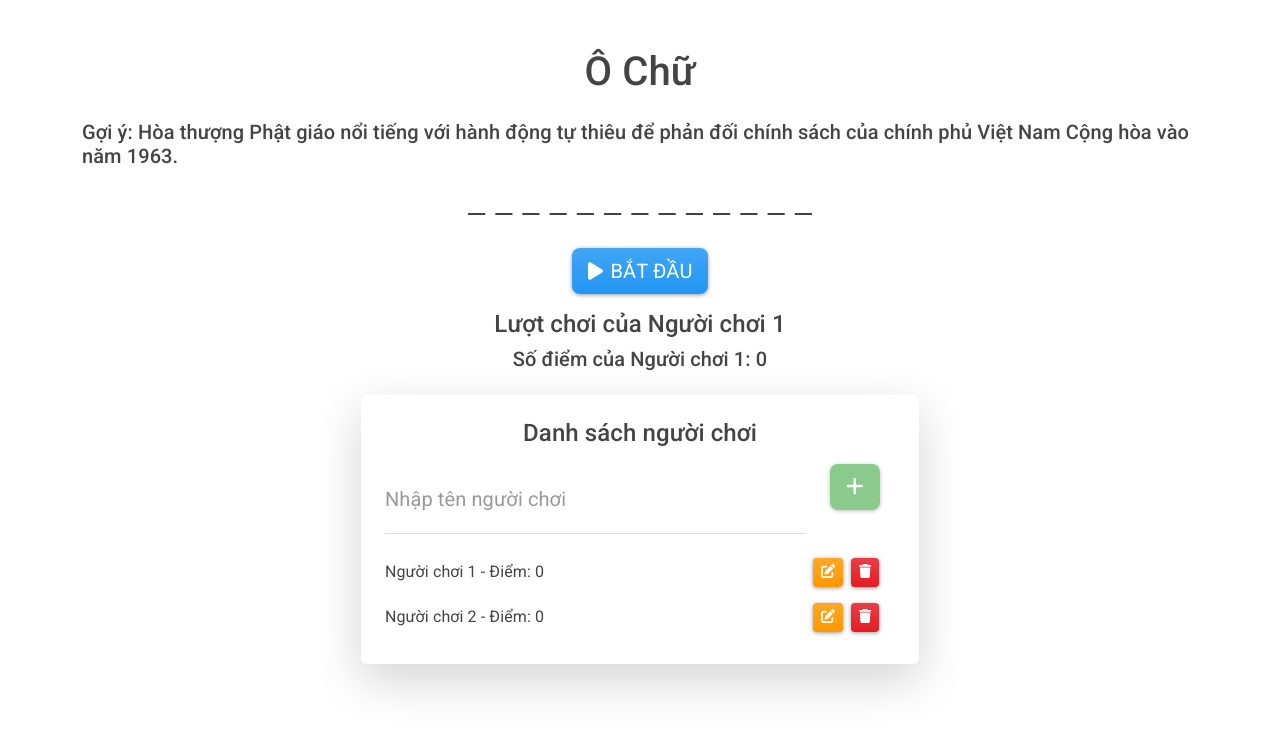
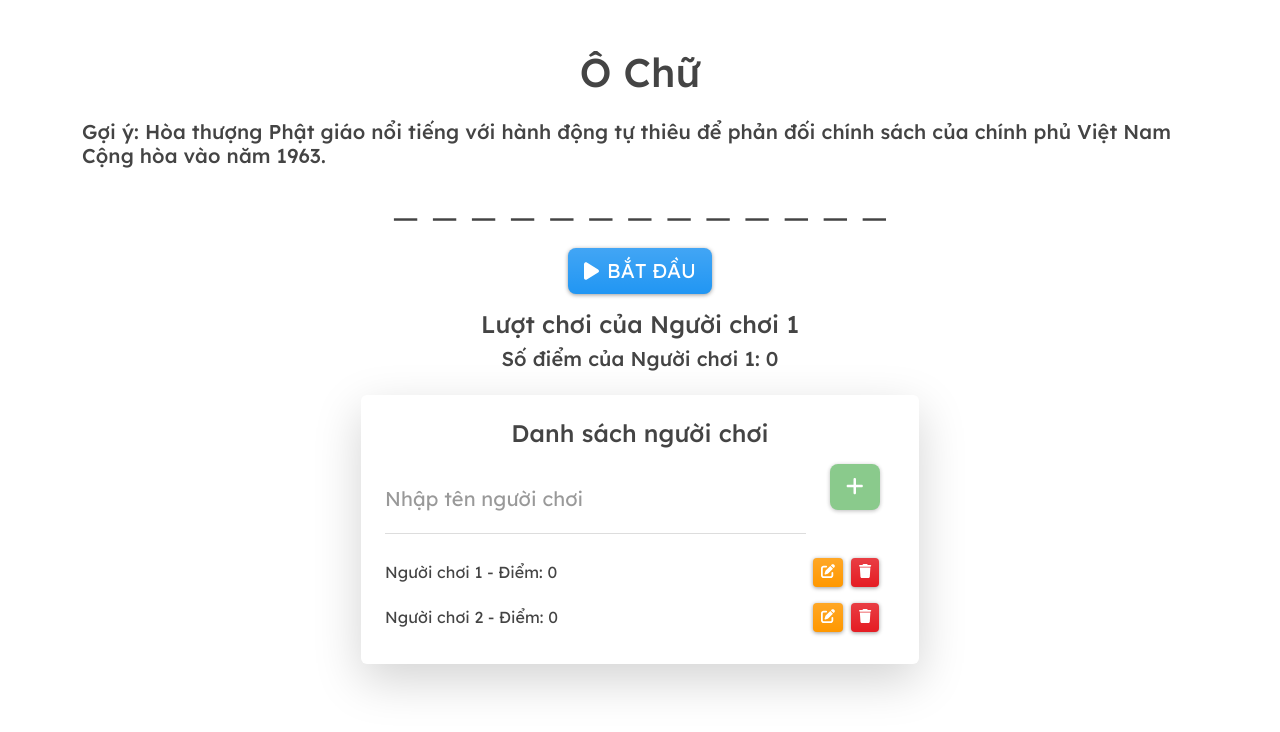
Before and after one commit to tungpham42/ochu, a React (Create React App) app: page / in a window 1280 px wide. Shown: the top 732 px of the page. Built offline with nearby package versions, Linux system fonts and the light colour scheme.

Commit message:
font "Lexend Deca"

```diff
--- a/public/index.html
+++ b/public/index.html
@@ -16,6 +16,12 @@
       user's mobile device or desktop. See https://developers.google.com/web/fundamentals/web-app-manifest/
     -->
     <link rel="manifest" href="%PUBLIC_URL%/manifest.json" />
+    <link rel="preconnect" href="https://fonts.googleapis.com" />
+    <link rel="preconnect" href="https://fonts.gstatic.com" crossorigin />
+    <link
+      href="https://fonts.googleapis.com/css2?family=Lexend+Deca:wght@100..900&display=swap"
+      rel="stylesheet"
+    />
     <!--
       Notice the use of %PUBLIC_URL% in the tags above.
       It will be replaced with the URL of the `public` folder during the build.
--- a/src/index.css
+++ b/src/index.css
@@ -1,8 +1,6 @@
 body {
   margin: 0;
-  font-family: -apple-system, BlinkMacSystemFont, "Segoe UI", "Roboto", "Oxygen",
-    "Ubuntu", "Cantarell", "Fira Sans", "Droid Sans", "Helvetica Neue",
-    sans-serif;
+  font-family: "Lexend Deca", sans-serif !important;
   -webkit-font-smoothing: antialiased;
   -moz-osx-font-smoothing: grayscale;
 }
```
